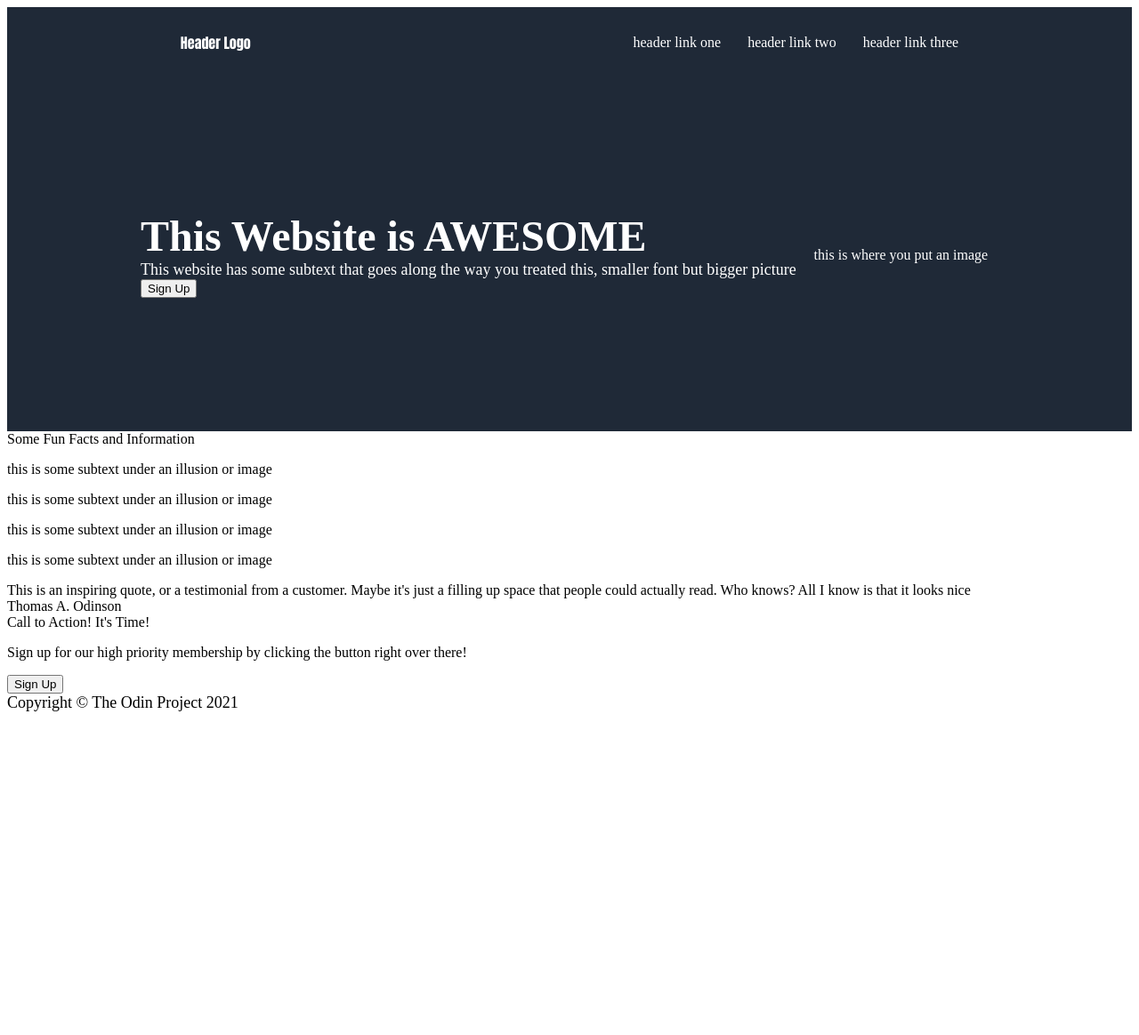
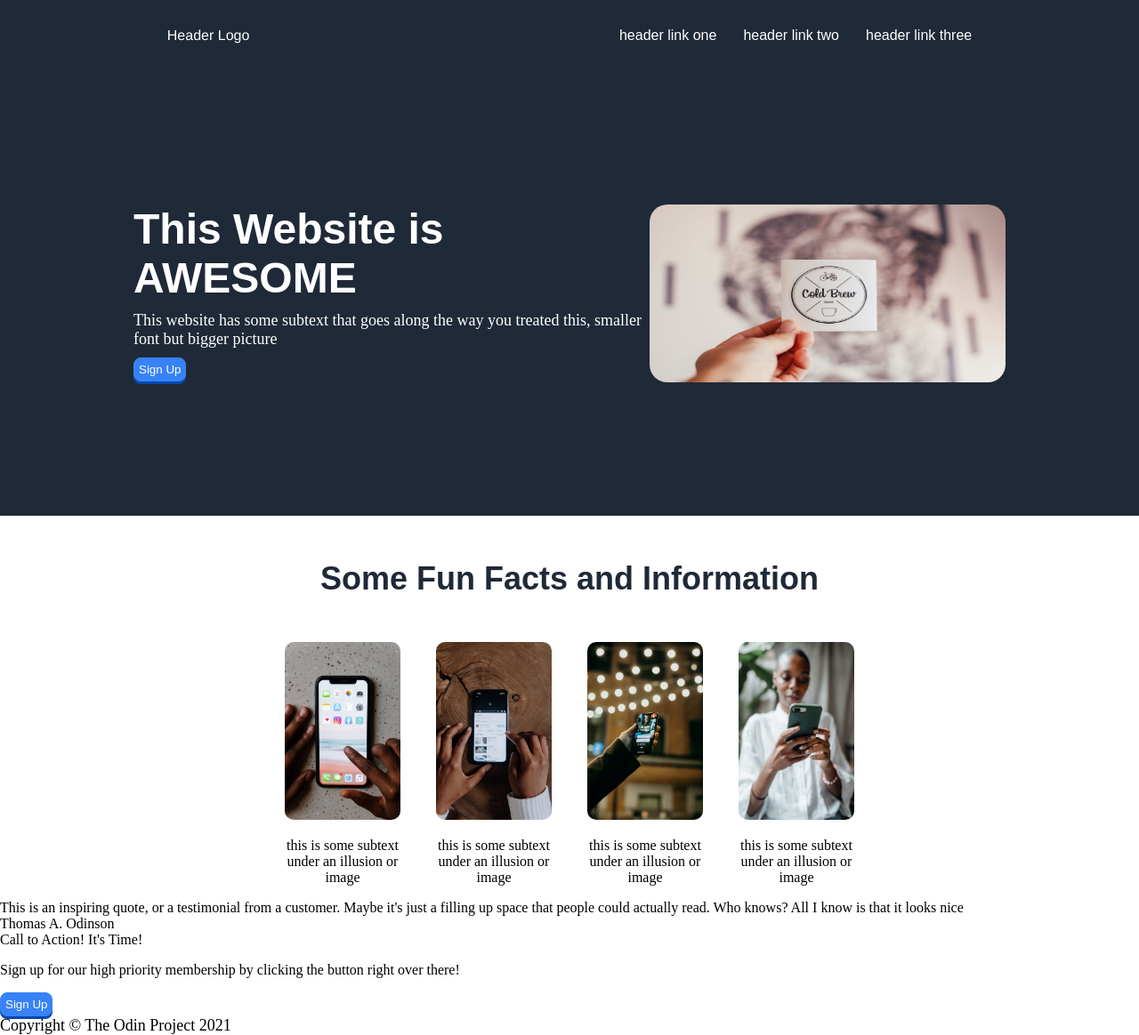
Before and after one commit to kenhardika/landing-page, a plain HTML site: page index.html in a window 1280 px wide. Shown: the whole page at 89% size. Before the commit the page ends 809 px from the top, so only its background shows below. Drawn offline with Linux system fonts and the light colour scheme.

Commit message:
add imgs and middle css

```diff
--- a/index.html
+++ b/index.html
@@ -22,10 +22,12 @@
             <div class="text">
             This website has some subtext that goes along the way you treated this, smaller font but bigger picture
             </div>
-            <button>Sign Up</button>
+            <form>
+            <button formaction="https://www.google.com">Sign Up</button>
+            </form>
         </div>
         <div class="up-right">
-            this is where you put an image
+            <img src="./img/logo.jpeg" class="img1" alt="branding image">
         </div>
     </div>
 
@@ -33,15 +35,19 @@
         <div class="mid-up">Some Fun Facts and Information</div>
         <div class="mid-cards">
             <div class="cards">
+                <img src="./img/card1.jpeg" class="img-cards" alt="cards">
                 <p>this is some subtext under an illusion or image</p>
             </div>
             <div class="cards">
+                <img src="./img/card2.jpeg" class="img-cards" alt="cards">
                 <p>this is some subtext under an illusion or image</p>
             </div>
             <div class="cards">
+                <img src="./img/card3.jpeg" class="img-cards" alt="cards">
                 <p>this is some subtext under an illusion or image</p>
             </div>
             <div class="cards">
+                <img src="./img/card4.jpeg" class="img-cards" alt="cards">
                 <p>this is some subtext under an illusion or image</p>
             </div>
         </div>
@@ -58,7 +64,9 @@
                 Call to Action! It's Time!
             </div>
             <p>Sign up for our high priority membership by clicking the button right over there!</p>
-            <button class="sign-2">Sign Up</button>
+            <form>
+                <button formaction="https://www.google.com">Sign Up</button>
+            </form>
     </div>
 
     <div class="footer">
--- a/style.css
+++ b/style.css
@@ -1,6 +1,19 @@
 body{
+    margin: 0;
     display: flex;
     flex-direction: column;
+}
+
+.img1 {
+    height: 200px;
+    width: 400px;
+    border-radius:20px;
+}
+
+.img-cards {
+    height: 200px;
+    width: 130px;
+    border-radius:10px;
 }
 
 .header{
@@ -15,7 +28,7 @@ body{
     align-items: center;
     justify-content: center;
     flex-grow: 1;
-    font-family: Impact, Haettenschweiler, 'Arial Narrow Bold', sans-serif;
+    font-family: helvetica, Haettenschweiler, 'Arial Narrow Bold', sans-serif;
     color: white;
 }
 
@@ -26,6 +39,7 @@ ul {
     justify-content: center;
     flex-grow: 1;
     gap: 30px;
+    font-family: sans-serif;
 }
 
 a {
@@ -46,26 +60,71 @@ a {
     display: flex;
     flex-direction: column;
     flex-grow: 1;
+    gap: 10px;
 }
-
 
 .up-right {
     display: flex;
     justify-content: center;
     align-items: center;
     flex-grow: 3;
+
 }
 
 .up-one{
     background-color:#1f2937;
     font-size: 48px;
     font-weight: 900;
+    font-family: sans-serif;
 }
 
 .text {
     font-size: 18px;
 }
 
+.middle {
+    display: flex;
+    flex-direction: column;
+}
+.mid-up {
+    display: flex;
+    justify-content: center;
+    align-items: center;
+    padding: 50px;
+    font-size: 36px;
+    color: #1f2937;
+    font-weight: 900;
+    font-family: sans-serif;
+}
+.mid-cards {
+    display: flex;
+    flex-direction: row;
+    justify-content: center;
+    gap: 20px;
+}
+
+.cards {
+    width: 150px;
+    text-align: center;
+}
+
+
+button:hover {
+    background-color: #0062ff;
+    border: 1px solid #0062ff;
+    border-radius: 8px;
+}
+button:active {
+    background-color: #0062ff;
+    box-shadow: 0 1px #0947aa;
+    transform: translateY(3px);
+}
 button {
     align-self: flex-start;
+    color: white;
+    padding: 5px;
+    background-color: #3882F6;
+    border: 1px solid #3882F6;
+    border-radius: 8px;
+    box-shadow: 0 3px #0947aa;
 }
```
Also changed, not shown: img/card1.jpeg (added), img/card2.jpeg (added), img/card3.jpeg (added), img/card4.jpeg (added), img/logo.jpeg (added), img/pexels.jpeg (added).
